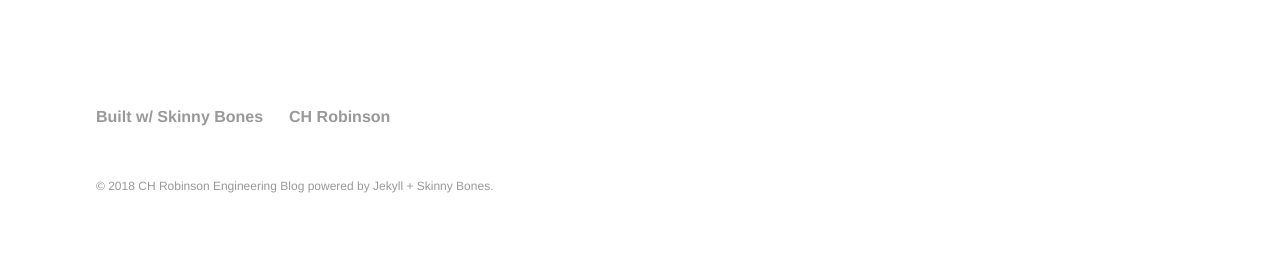
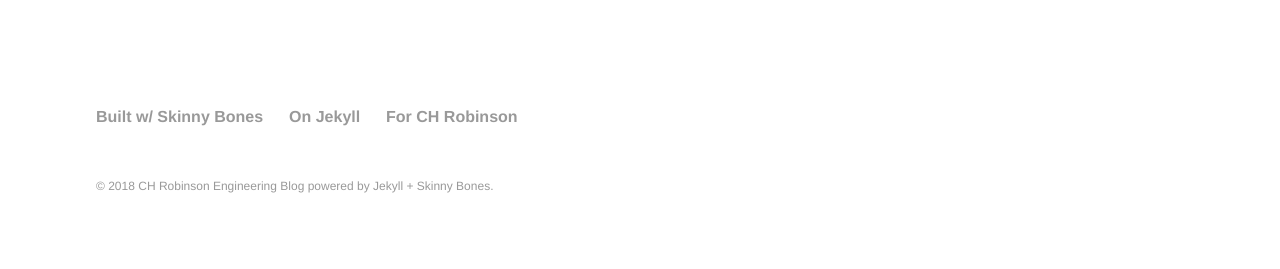
Before and after one commit to ch-robinson/ch-robinson.github.com, a Jekyll site: the page built from index.md, in a window 1280 px wide. Shown: the part 719-988 px from the top of the page. Built offline with Jekyll 4.4.1, drawn with Linux system fonts in a browser that asks for light colours.

Commit message:
Update footer.yml

```diff
--- a/_data/footer.yml
+++ b/_data/footer.yml
@@ -3,5 +3,8 @@
 - title: "Built w/ Skinny Bones"
   url: https://github.com/mmistakes/skinny-bones-jekyll
 
-- title: "CH Robinson"
+- title: "On Jekyll"
+  url: http://jekyllrb.com/
+
+- title: "For CH Robinson"
   url: https://www.chrobinson.com
```
